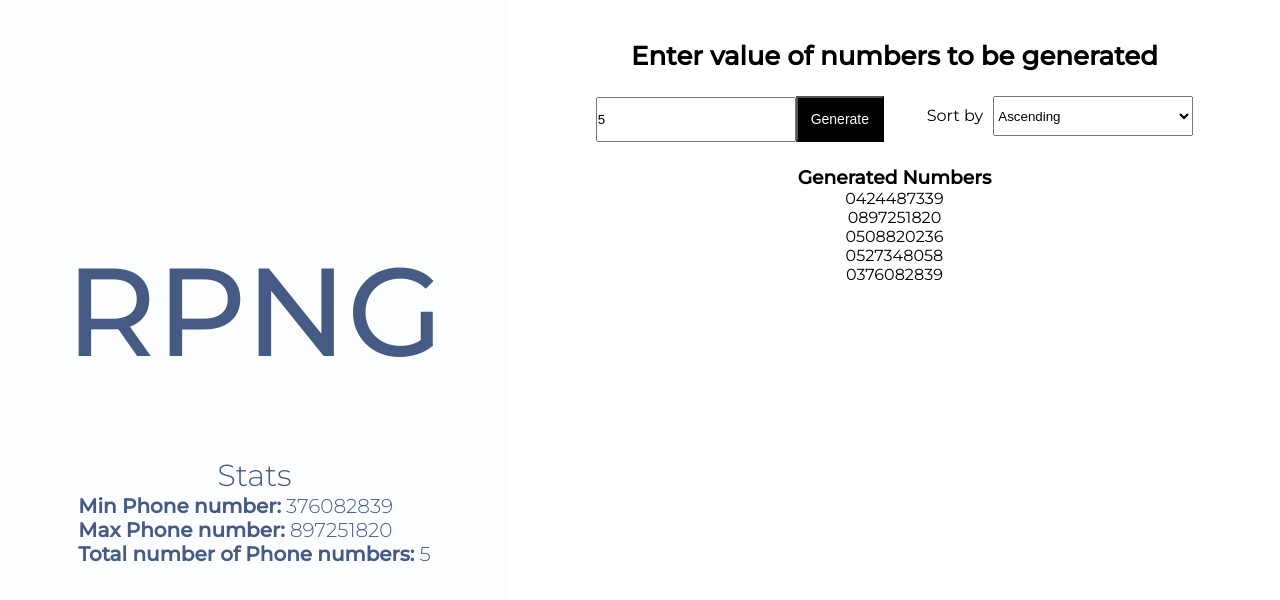
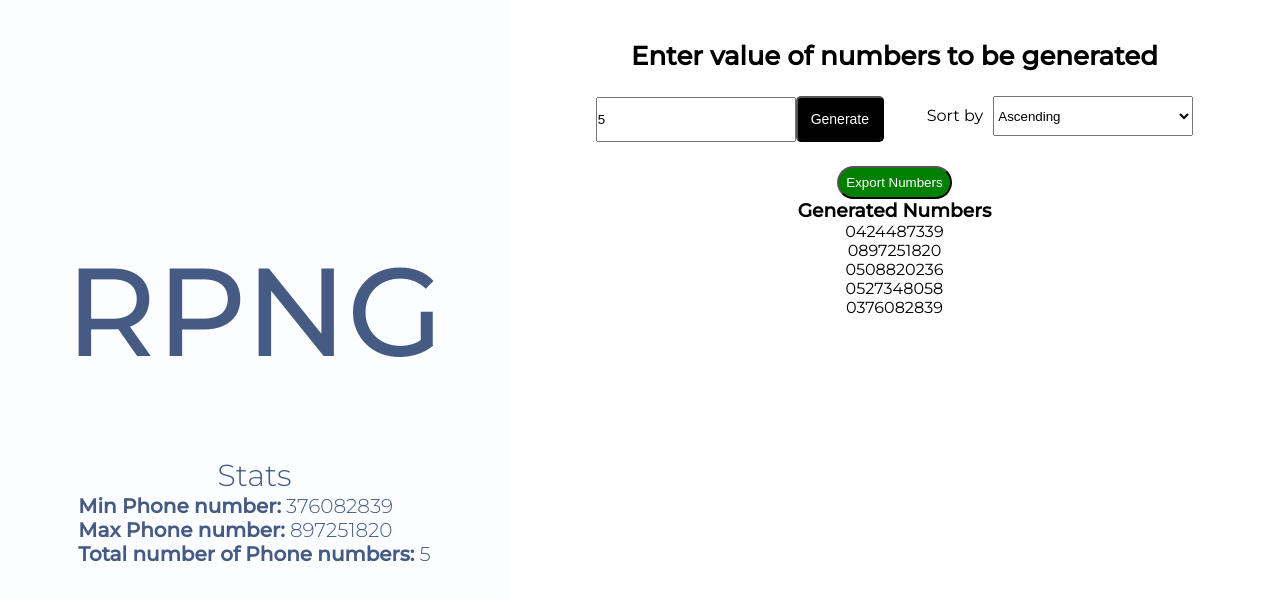
Before and after one commit to louisdante9/Random_phone_number_generator, a React (Create React App) app: page / in a window 1280 px wide. Both pictures are taken after typing "5" into the empty fields and a click on the button "Generate". Shown: the top 600 px of the page. Built offline with nearby package versions, Linux system fonts and the light colour scheme.

Commit message:
add export number functionality

```diff
--- a/package.json
+++ b/package.json
@@ -4,7 +4,7 @@
   "private": true,
   "dependencies": {
     "coveralls": "^3.0.2",
-    "file-saver": "^2.0.0-rc.3",
+    "file-saver": "^2.0.1",
     "prop-types": "^15.6.2",
     "react": "^16.8.1",
     "react-dom": "^16.8.1",
--- a/src/components/App.css
+++ b/src/components/App.css
@@ -73,12 +73,22 @@
   color: #fff;
   outline: none;
   cursor: pointer;
+  border-radius: 5px;
 }
 
 .sort select{
   height: 40px;
   width: 200px;
   margin-left: 10px;
+}
+
+.exp-cta {
+  padding: 7px;
+  background-color: green;
+  color: #fff;
+  border-radius: 17px;
+  cursor: pointer;
+  outline: none;
 }
 @keyframes App-logo-spin {
   from {
--- a/src/components/App.js
+++ b/src/components/App.js
@@ -1,4 +1,5 @@
 import React, {Component, Fragment} from 'react';
+import saveAs from 'file-saver';
 import './App.css';
 import Header from "./Header";
 import SubTitle from "./SubTitle";
@@ -6,6 +7,7 @@ import NumberInput from "./NumberInput";
 import Sorter from "./Sorter";
 import GeneratedNumbers from "./GeneratedNumbers";
 import Error from "./Error";
+import ExportButton from './ExportButton'
 
 class App extends Component {
   state = {
@@ -50,6 +52,15 @@ class App extends Component {
     this.setStatistics(),
     this.sortPhoneNumbers()
     );
+  };
+
+  exportPhoneNumbers = () => {
+    const { phoneNumbers } = this.state;
+    if (phoneNumbers.length > 0) {
+      saveAs(new Blob(phoneNumbers, {
+        type: "text/csv;charset=utf-8"
+      }), 'phone_numbers.csv')
+    }
   };
 
   getUserInput = async event => {
@@ -114,9 +125,13 @@ class App extends Component {
                 onChange={this.onSortChange}
                />
               </div>
+             <ExportButton
+                phoneNumbers={phoneNumbers}
+                onClick={this.exportPhoneNumbers}
+             />
               <GeneratedNumbers
                   phoneNumbers={phoneNumbers}
-              />              {/* <button>Export Numbers</button> */}
+              />
             </div>
           </div>
         </Fragment>
--- /dev/null
+++ b/src/components/ExportButton/index.js
@@ -0,0 +1,22 @@
+import React from 'react';
+import PropTypes from 'prop-types';
+
+const ExportButton = ({ phoneNumbers, onClick }) => (
+    <div>
+      {
+        phoneNumbers.length > 0 &&
+        <button
+            className="exp-cta"
+            onClick={onClick}>
+          Export Numbers
+        </button>
+      }
+    </div>
+);
+
+ExportButton.propTypes = {
+  phoneNumbers: PropTypes.array,
+  onClick: PropTypes.func,
+};
+
+export default ExportButton;
```
Also changed, not shown: 2 other files (tests, documents, lock files or other folders).
